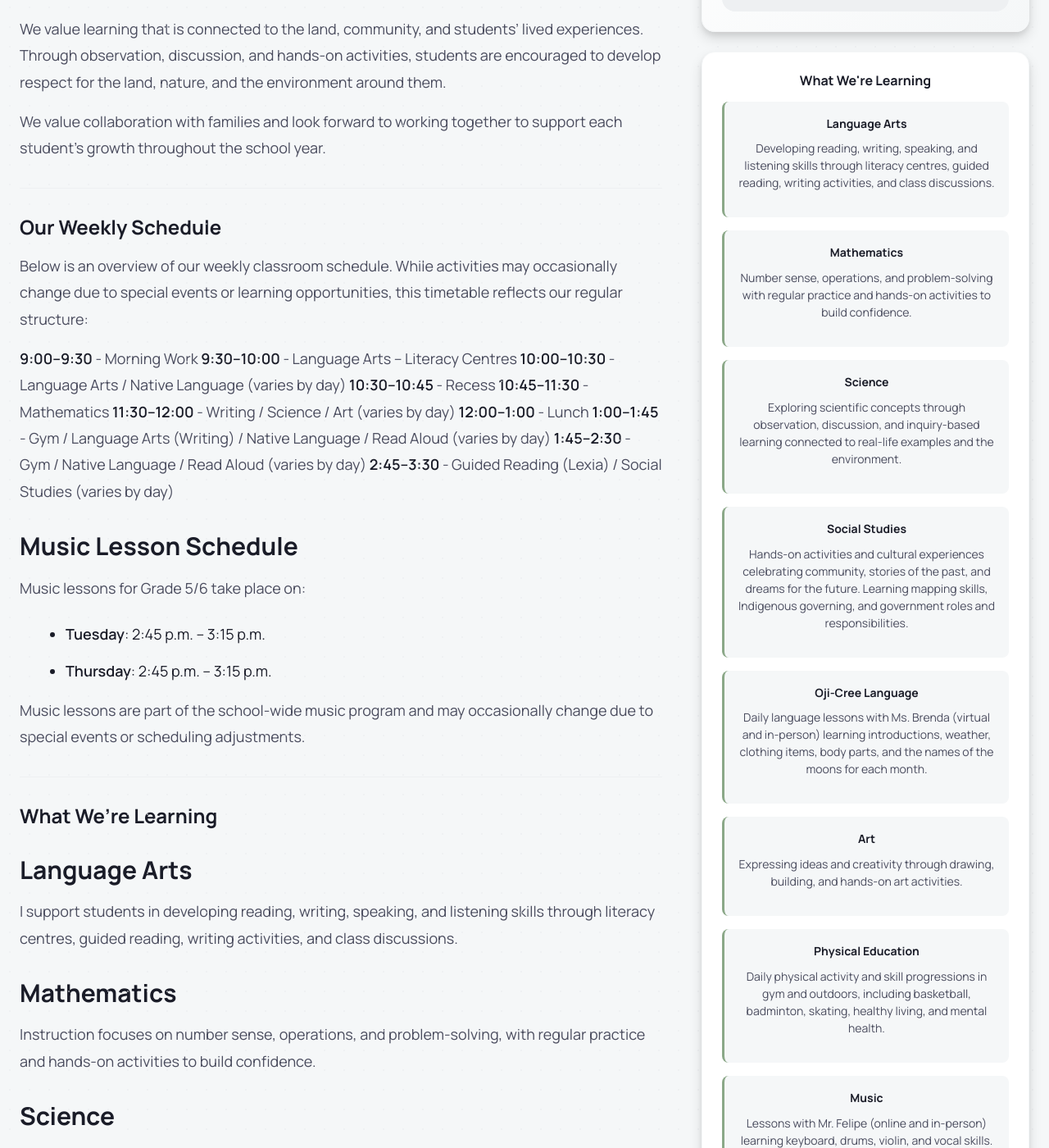
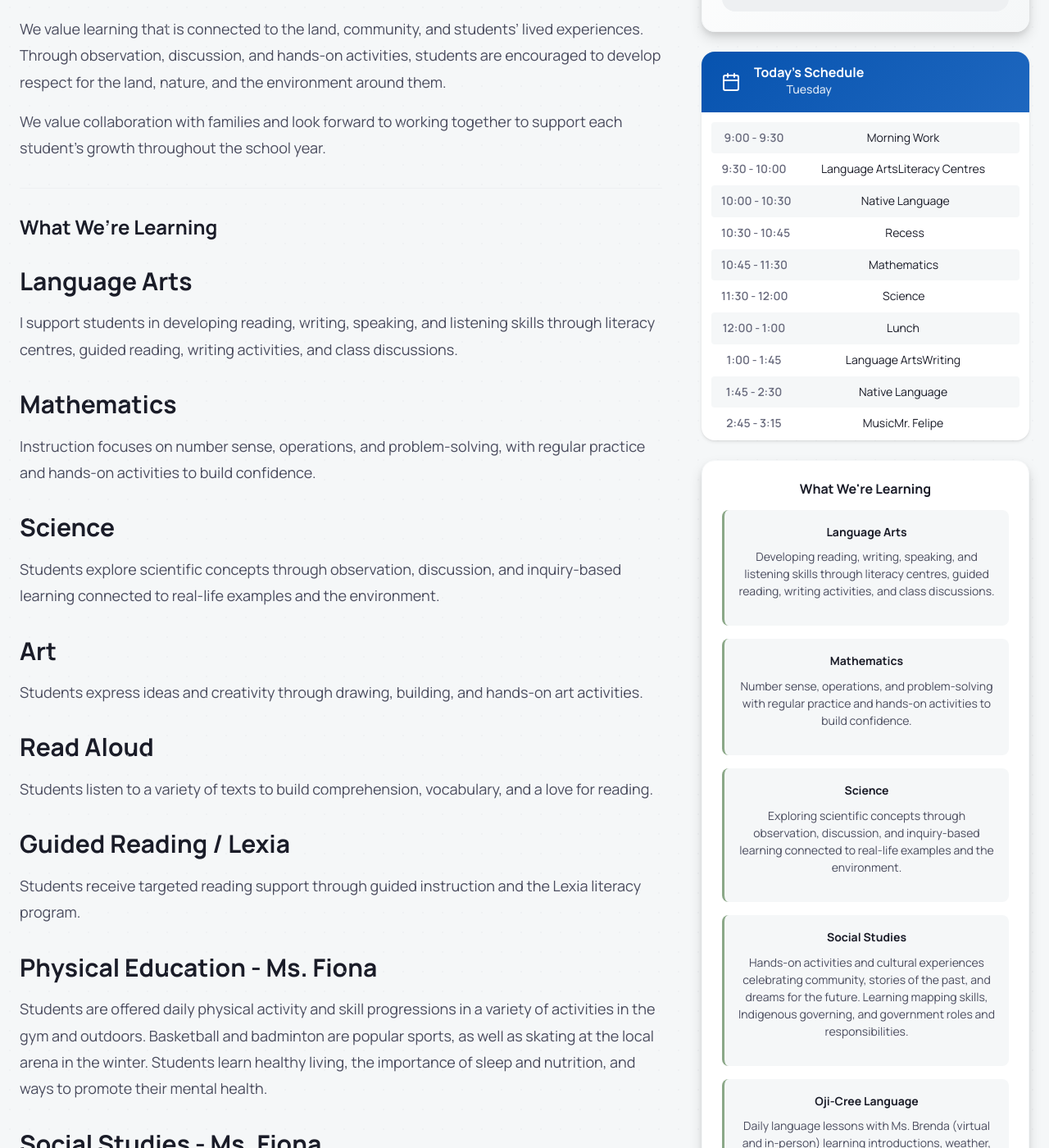
Before and after one commit to reckegabe58/HCMS, a Jekyll site: the page built from _classrooms/grade-5-6.md, in a window 1280 px wide and 1400 px high, scrolled down 729 px. Shown: the whole window at 82% size. Built offline with Jekyll 4.4.1, drawn with Linux system fonts in a browser that asks for light colours; part of the change alters nothing that is shown.

Commit message:
Add dynamic daily schedule to Grade 5/6 page
- Enabled show_daily_schedule in frontmatter
- Added complete Monday-Friday schedule with time slots and activities
- Included Music lessons on Tuesday and Thursday (2:45-3:15 with Mr. Felipe)
- Schedule includes: Morning Work, Language Arts (Literacy Centres), Native Language, Mathematics, Writing, Science, Art, Gym, Read Aloud, Social Studies, and Guided Reading (Lexia)
- Removed duplicate "Our Weekly Schedule" section from page body to avoid redundancy with sidebar schedule
- Schedule now displays dynamically based on current day in the sidebar

Co-Authored-By: Claude Sonnet 4.5 <noreply@anthropic.com>

```diff
--- a/_classrooms/grade-5-6.md
+++ b/_classrooms/grade-5-6.md
@@ -10,7 +10,7 @@ order: 5
 room: Classroom 5
 students: 15
 newsletter_folder: grade-5-6
-show_daily_schedule: false
+show_daily_schedule: true
 show_photo_gallery: true
 photos:
   - src: /assets/images/classrooms/grade-5-6/IMG_2236.jpg
@@ -49,6 +49,172 @@ subjects:
   - name: Music
     description: Lessons with Mr. Felipe (online and in-person) learning keyboard, drums, violin, and vocal skills. Music concerts throughout the year highlight student talent.
     icon: music
+schedule:
+  monday:
+    - time: "9:00 - 9:30"
+      activity: "Morning Work"
+      details: ""
+    - time: "9:30 - 10:00"
+      activity: "Language Arts"
+      details: "Literacy Centres"
+    - time: "10:00 - 10:30"
+      activity: "Language Arts"
+      details: ""
+    - time: "10:30 - 10:45"
+      activity: "Recess"
+      details: ""
+      highlight: true
+    - time: "10:45 - 11:30"
+      activity: "Mathematics"
+      details: ""
+    - time: "11:30 - 12:00"
+      activity: "Writing"
+      details: ""
+    - time: "12:00 - 1:00"
+      activity: "Lunch"
+      details: ""
+      highlight: true
+    - time: "1:00 - 1:45"
+      activity: "Gym"
+      details: ""
+    - time: "1:45 - 2:30"
+      activity: "Gym"
+      details: ""
+    - time: "2:45 - 3:30"
+      activity: "Guided Reading"
+      details: "Lexia"
+  tuesday:
+    - time: "9:00 - 9:30"
+      activity: "Morning Work"
+      details: ""
+    - time: "9:30 - 10:00"
+      activity: "Language Arts"
+      details: "Literacy Centres"
+    - time: "10:00 - 10:30"
+      activity: "Native Language"
+      details: ""
+    - time: "10:30 - 10:45"
+      activity: "Recess"
+      details: ""
+      highlight: true
+    - time: "10:45 - 11:30"
+      activity: "Mathematics"
+      details: ""
+    - time: "11:30 - 12:00"
+      activity: "Science"
+      details: ""
+    - time: "12:00 - 1:00"
+      activity: "Lunch"
+      details: ""
+      highlight: true
+    - time: "1:00 - 1:45"
+      activity: "Language Arts"
+      details: "Writing"
+    - time: "1:45 - 2:30"
+      activity: "Native Language"
+      details: ""
+    - time: "2:45 - 3:15"
+      activity: "Music"
+      details: "Mr. Felipe"
+  wednesday:
+    - time: "9:00 - 9:30"
+      activity: "Morning Work"
+      details: ""
+    - time: "9:30 - 10:00"
+      activity: "Language Arts"
+      details: "Literacy Centres"
+    - time: "10:00 - 10:30"
+      activity: "Language Arts"
+      details: ""
+    - time: "10:30 - 10:45"
+      activity: "Recess"
+      details: ""
+      highlight: true
+    - time: "10:45 - 11:30"
+      activity: "Mathematics"
+      details: ""
+    - time: "11:30 - 12:00"
+      activity: "Art"
+      details: ""
+    - time: "12:00 - 1:00"
+      activity: "Lunch"
+      details: ""
+      highlight: true
+    - time: "1:00 - 1:45"
+      activity: "Read Aloud"
+      details: ""
+    - time: "1:45 - 2:30"
+      activity: "Read Aloud"
+      details: ""
+    - time: "2:45 - 3:30"
+      activity: "Social Studies"
+      details: ""
+  thursday:
+    - time: "9:00 - 9:30"
+      activity: "Morning Work"
+      details: ""
+    - time: "9:30 - 10:00"
+      activity: "Language Arts"
+      details: "Literacy Centres"
+    - time: "10:00 - 10:30"
+      activity: "Native Language"
+      details: ""
+    - time: "10:30 - 10:45"
+      activity: "Recess"
+      details: ""
+      highlight: true
+    - time: "10:45 - 11:30"
+      activity: "Mathematics"
+      details: ""
+    - time: "11:30 - 12:00"
+      activity: "Writing"
+      details: ""
+    - time: "12:00 - 1:00"
+      activity: "Lunch"
+      details: ""
+      highlight: true
+    - time: "1:00 - 1:45"
+      activity: "Gym"
+      details: ""
+    - time: "1:45 - 2:30"
+      activity: "Gym"
+      details: ""
+    - time: "2:45 - 3:15"
+      activity: "Music"
+      details: "Mr. Felipe"
+  friday:
+    - time: "9:00 - 9:30"
+      activity: "Morning Work"
+      details: ""
+    - time: "9:30 - 10:00"
+      activity: "Language Arts"
+      details: "Literacy Centres"
+    - time: "10:00 - 10:30"
+      activity: "Language Arts"
+      details: ""
+    - time: "10:30 - 10:45"
+      activity: "Recess"
+      details: ""
+      highlight: true
+    - time: "10:45 - 11:30"
+      activity: "Mathematics"
+      details: ""
+    - time: "11:30 - 12:00"
+      activity: "Science"
+      details: ""
+    - time: "12:00 - 1:00"
+      activity: "Lunch"
+      details: ""
+      highlight: true
+    - time: "1:00 - 1:45"
+      activity: "Native Language"
+      details: ""
+    - time: "1:45 - 2:30"
+      activity: "Native Language"
+      details: ""
+    - time: "2:45 - 3:30"
+      activity: "Guided Reading"
+      details: "Lexia"
 ---
 
 **Boozhoo! Welcome to Grade 5/6!**
@@ -58,29 +224,6 @@ Welcome to our classroom! Our teaching team includes Mr. Ankush Thakur and Ms. F
 We value learning that is connected to the land, community, and students' lived experiences. Through observation, discussion, and hands-on activities, students are encouraged to develop respect for the land, nature, and the environment around them.
 
 We value collaboration with families and look forward to working together to support each student's growth throughout the school year.
-
-## Our Weekly Schedule
-
-Below is an overview of our weekly classroom schedule. While activities may occasionally change due to special events or learning opportunities, this timetable reflects our regular structure:
-
-**9:00–9:30** - Morning Work
-**9:30–10:00** - Language Arts – Literacy Centres
-**10:00–10:30** - Language Arts / Native Language (varies by day)
-**10:30–10:45** - Recess
-**10:45–11:30** - Mathematics
-**11:30–12:00** - Writing / Science / Art (varies by day)
-**12:00–1:00** - Lunch
-**1:00–1:45** - Gym / Language Arts (Writing) / Native Language / Read Aloud (varies by day)
-**1:45–2:30** - Gym / Native Language / Read Aloud (varies by day)
-**2:45–3:30** - Guided Reading (Lexia) / Social Studies (varies by day)
-
-### Music Lesson Schedule
-
-Music lessons for Grade 5/6 take place on:
-- **Tuesday**: 2:45 p.m. – 3:15 p.m.
-- **Thursday**: 2:45 p.m. – 3:15 p.m.
-
-Music lessons are part of the school-wide music program and may occasionally change due to special events or scheduling adjustments.
 
 ## What We're Learning
 
```
